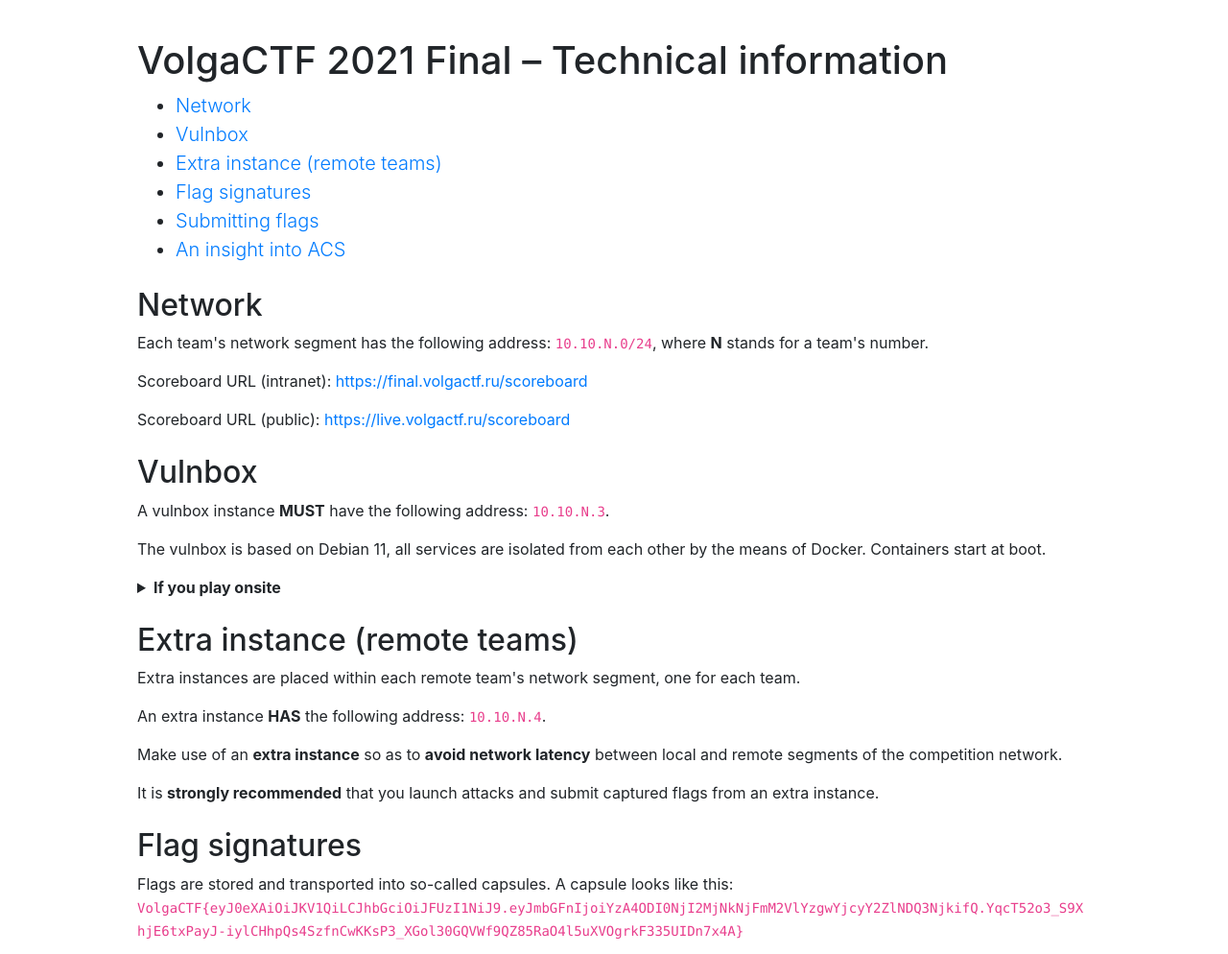
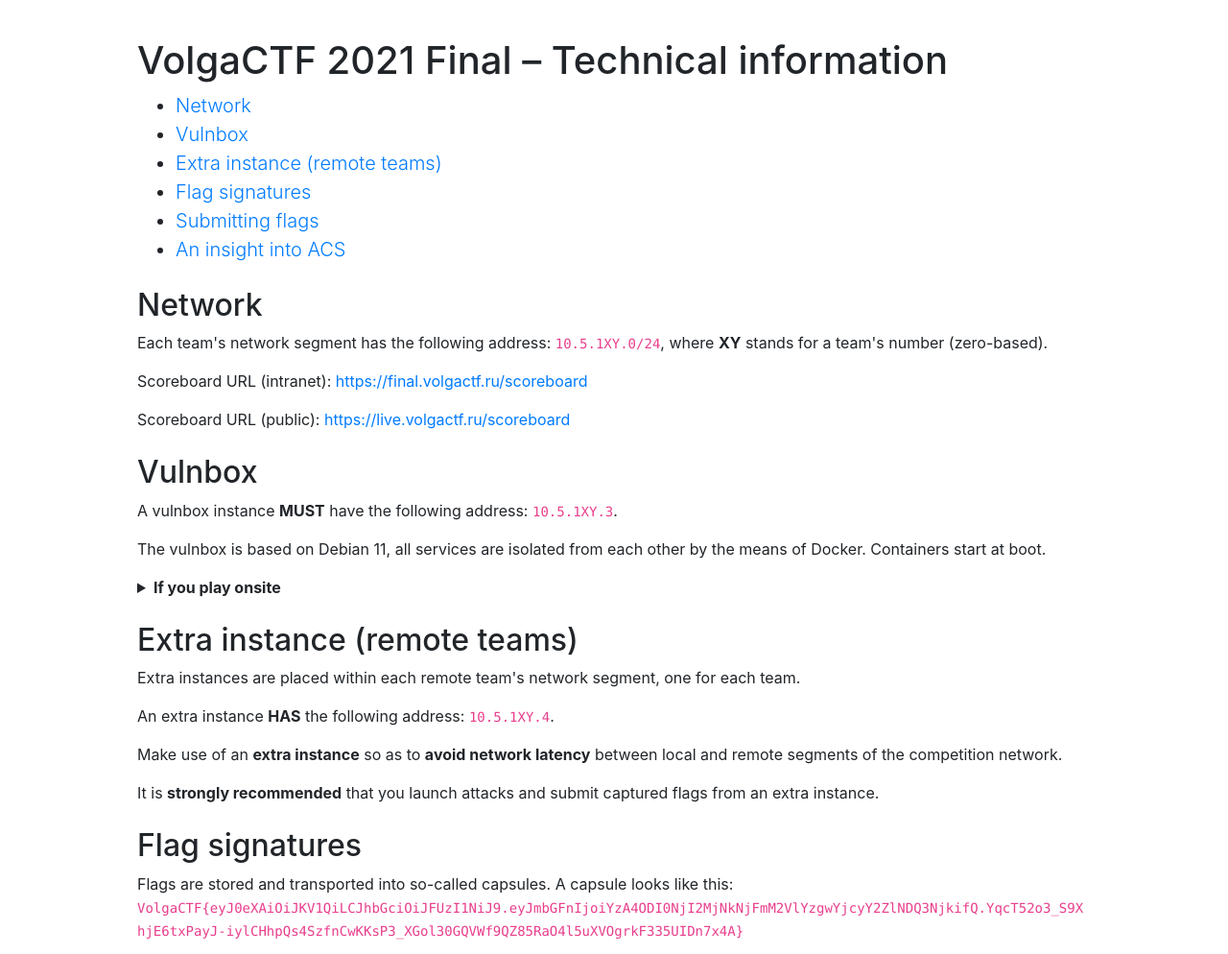
Before and after one commit to VolgaCTF/volgactf-2021-final-101, a plain HTML site: page technical.html in a window 1280 px wide. Shown: the part 65-1059 px from the top of the page at 96% size. Drawn offline with Linux system fonts and the light colour scheme.

Commit message:
Update network addresses

```diff
--- a/technical.html
+++ b/technical.html
@@ -31,12 +31,12 @@
       </ul>
 
       <h2 id="network" class="mt-4">Network</h2>
-        <p>Each team's network segment has the following address: <code>10.10.N.0/24</code>, where <strong>N</strong> stands for a team's number.</p>
+        <p>Each team's network segment has the following address: <code>10.5.1XY.0/24</code>, where <strong>XY</strong> stands for a team's number (zero-based).</p>
       <p>Scoreboard URL (intranet): <a href="https://final.volgactf.ru/scoreboard" target="_blank" rel="noopener">https://final.volgactf.ru/scoreboard</a></p>
       <p>Scoreboard URL (public): <a href="https://live.volgactf.ru/scoreboard" target="_blank" rel="noopener">https://live.volgactf.ru/scoreboard</a></p>
 
       <h2 id="vulnbox" class="mt-4">Vulnbox</h2>
-      <p>A vulnbox instance <strong>MUST</strong> have the following address: <code>10.10.N.3</code>.</p>
+      <p>A vulnbox instance <strong>MUST</strong> have the following address: <code>10.5.1XY.3</code>.</p>
       <p>The vulnbox is based on Debian 11, all services are isolated from each other by the means of Docker. Containers start at boot.</p>
       <details>
         <summary><strong>If you play onsite</strong></summary>
@@ -46,7 +46,7 @@
 
       <h2 id="extra-instance" class="mt-4">Extra instance (remote teams)</h2>
       <p>Extra instances are placed within each remote team's network segment, one for each team.</p>
-      <p>An extra instance <strong>HAS</strong> the following address: <code>10.10.N.4</code>.</p>
+      <p>An extra instance <strong>HAS</strong> the following address: <code>10.5.1XY.4</code>.</p>
       <p>Make use of an <strong>extra instance</strong> so as to <strong>avoid network latency</strong> between local and remote segments of the competition network.</p>
       <p>It is <strong>strongly recommended</strong> that you launch attacks and submit captured flags from an extra instance.</p>
 
```
Also changed, not shown: index.html (+1 -1 lines).
